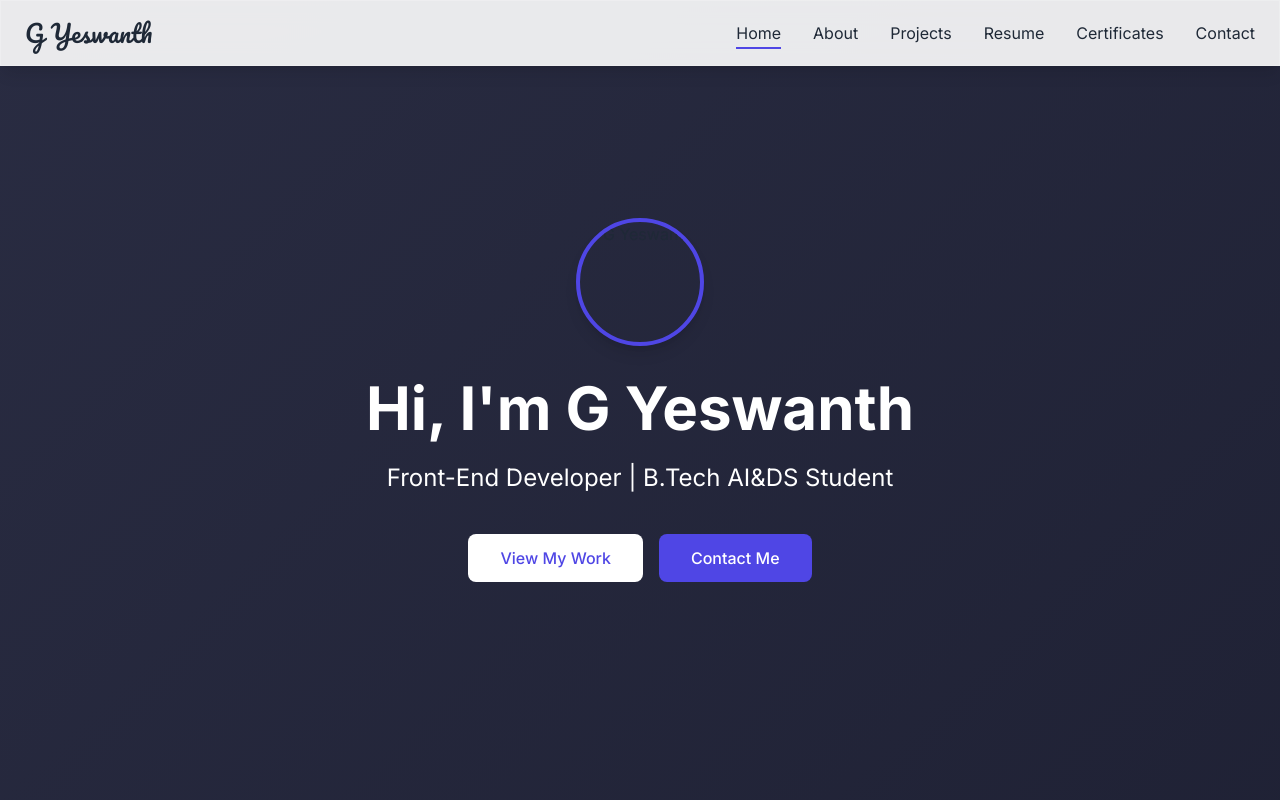
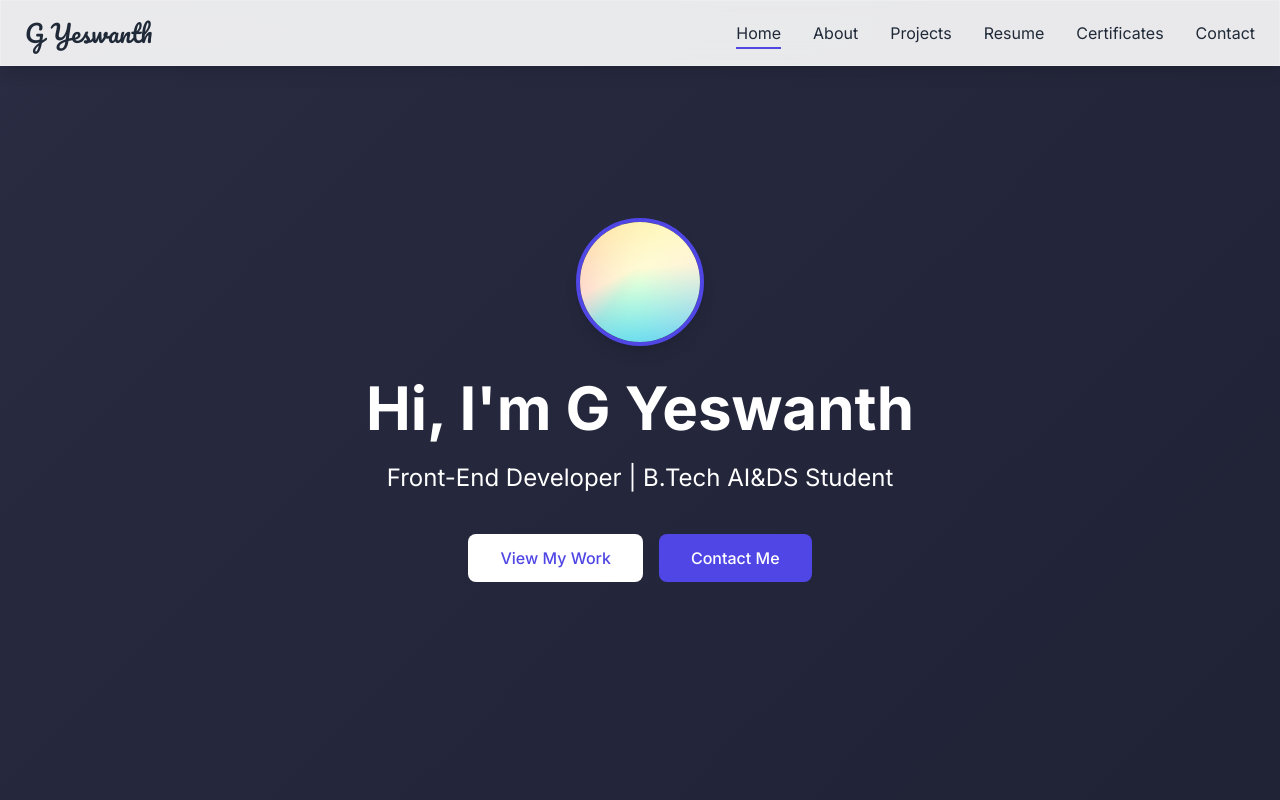
Before and after one commit to Yeswanth-Geattam/Yeswanth-Geattam.github.io, a plain HTML site: page index.html in a window 1280 px wide. Shown: the top 800 px of the page. Drawn offline with nearby package versions, Linux system fonts and the light colour scheme.

Commit message:
Update index.html

```diff
--- a/index.html
+++ b/index.html
@@ -226,7 +226,7 @@ color: white;
 <div class="container mx-auto px-6">
 <div class="max-w-4xl mx-auto text-center">
 <div class="w-32 h-32 mx-auto mb-8 rounded-full overflow-hidden border-4 border-primary shadow-lg">
-<img src="C:\Users\GEATTAM SHOBHAN BABU\Downloads\Colorful Photo Rainbow Facebook Cover.png" alt="G Yeswanth" class="w-full h-full object-cover object-top">
+<img src="./img/Bright Gradient Lettering Rainbow Facebook Cover.png" alt="G Yeswanth" class="w-full h-full object-cover object-top">
 </div>
 <h1 class="text-5xl md:text-6xl font-bold text-white mb-6">Hi, I'm G Yeswanth</h1>
 <p class="text-xl md:text-2xl text-white mb-10">Front-End Developer | B.Tech AI&DS Student</p>
```
